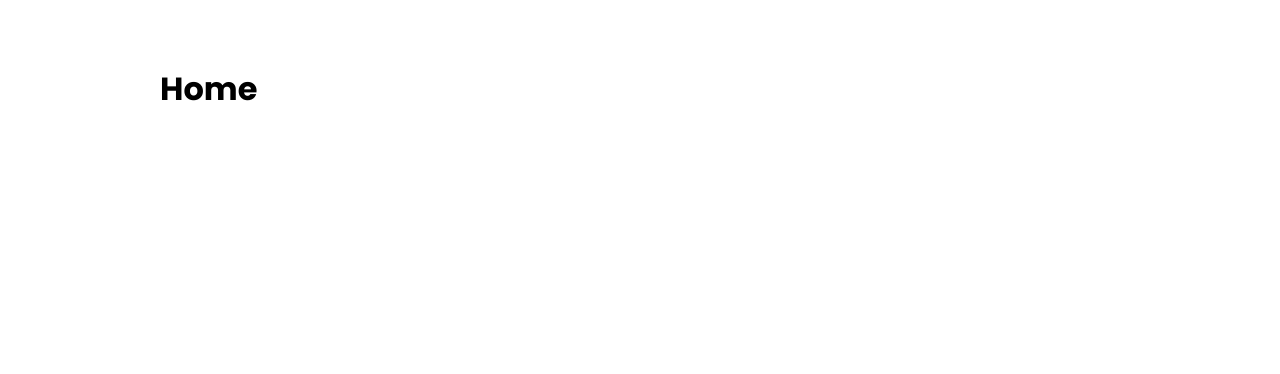
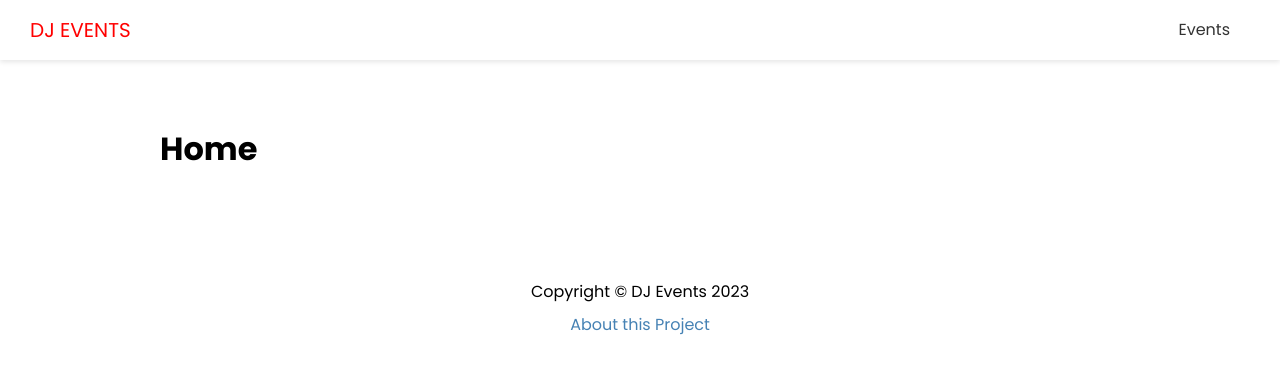
Before and after one commit to evdanil/dj-events-frontend, a Next.js app: page / in a window 1280 px wide. Shown: the top 374 px of the page. Built offline with nearby package versions, Linux system fonts and the light colour scheme.

Commit message:
Header and Footer

```diff
--- /dev/null
+++ b/components/Footer.js
@@ -0,0 +1,13 @@
+import Link from 'next/link'
+import styles from '../styles/Footer.module.css'
+
+export default function Footer() {
+  return (
+    <footer className={styles.footer}>
+      <p>Copyright &copy; DJ Events 2023</p>
+      <p>
+        <Link href='/about'>About this Project</Link>
+      </p>
+    </footer>
+  )
+}
--- /dev/null
+++ b/components/Header.js
@@ -0,0 +1,28 @@
+import Link from 'next/link'
+import styles from '../styles/Header.module.css'
+
+function Header() {
+  return (
+    <header className={styles.header}>
+      <div className={styles.logo}>
+        <Link href='/'>
+          {/* <a>DJ Events</a> */}
+          DJ Events
+        </Link>
+      </div>
+
+      <nav>
+        <ul>
+          <li>
+            <Link href='/events'>
+              {/* <a>Events</a> */}
+              Events
+            </Link>
+          </li>
+        </ul>
+      </nav>
+    </header>
+  )
+}
+
+export default Header
--- a/components/Layout.js
+++ b/components/Layout.js
@@ -1,5 +1,7 @@
 import Head from 'next/head'
 import styles from '../styles/Layout.module.css'
+import Header from './Header'
+import Footer from './Footer'
 
 export default function Layout({ title, keywords, description, children }) {
   return (
@@ -15,7 +17,9 @@ export default function Layout({ title, keywords, description, children }) {
           content={keywords}
         />
       </Head>
+      <Header />
       <div className={styles.container}>{children}</div>
+      <Footer />
     </>
   )
 }
--- /dev/null
+++ b/styles/Footer.module.css
@@ -0,0 +1,8 @@
+.footer {
+  margin: 100px 0 40px;
+  text-align: center;
+}
+
+.footer p {
+  margin: 5px 0;
+}
--- /dev/null
+++ b/styles/Header.module.css
@@ -0,0 +1,56 @@
+.header {
+  display: flex;
+  justify-content: space-between;
+  align-items: center;
+  background: #fff;
+  color: #333;
+  height: 60px;
+  padding: 0 30px;
+  box-shadow: 0 2px 5px rgba(0, 0, 0, 0.1);
+}
+
+.header a {
+  color: #333;
+  margin-right: 20px;
+}
+
+.header a:hover {
+  color: #000;
+}
+.header ul {
+  display: flex;
+  align-items: center;
+  justify-content: center;
+  list-style: none;
+}
+
+.logo {
+  color: red;
+  font-size: 20px;
+  text-transform: uppercase;
+}
+
+.logo a {
+  color: red;
+}
+
+@media (max-width: 768px) {
+  .header {
+    flex-direction: column;
+    height: auto;
+  }
+
+  .header ul {
+    margin: 20px 0;
+    flex-direction: column;
+    text-align: center;
+  }
+
+  .header a {
+    margin-right: 0;
+  }
+
+  .logo {
+    margin: 20px 0;
+  }
+}
```
